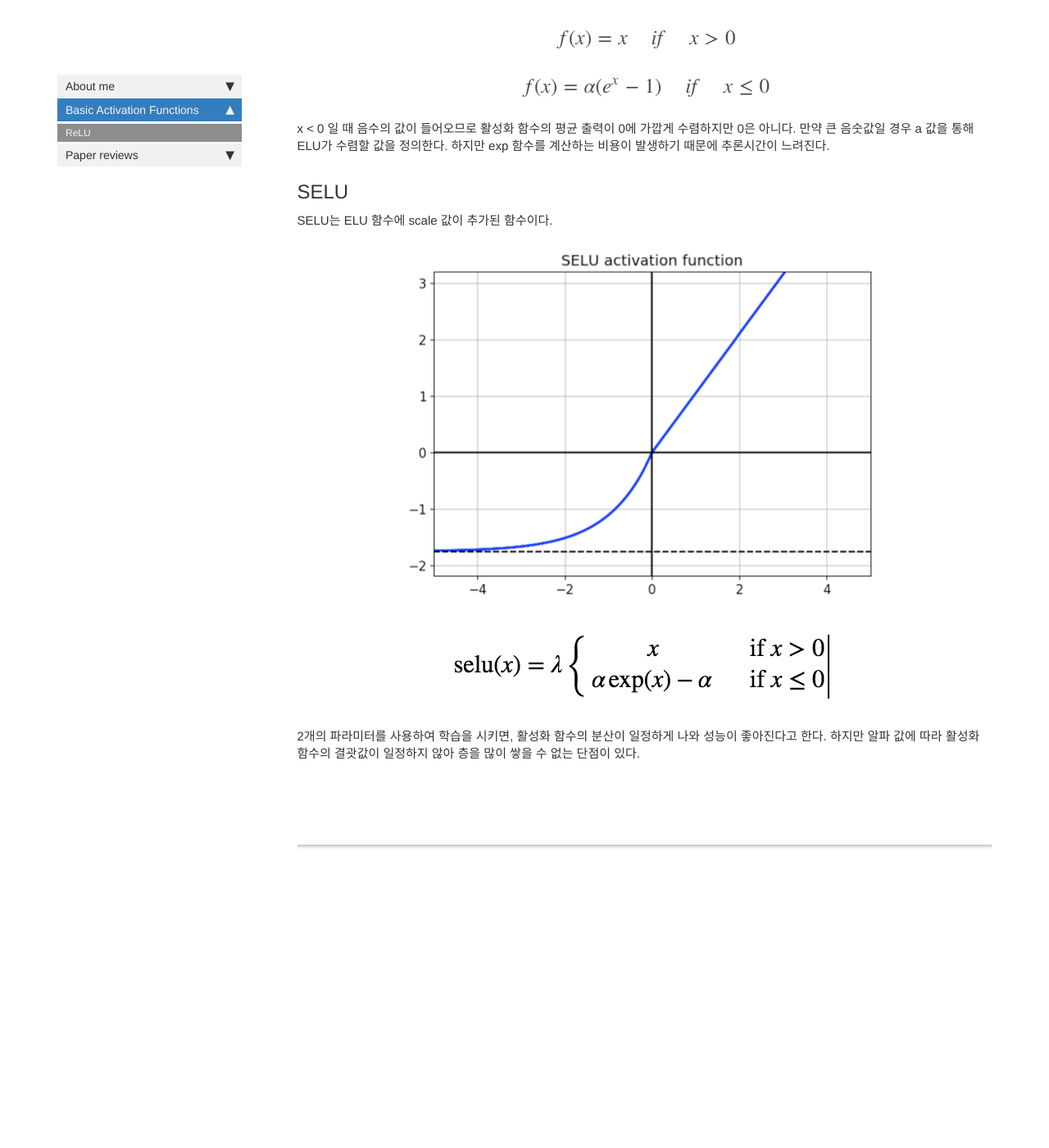
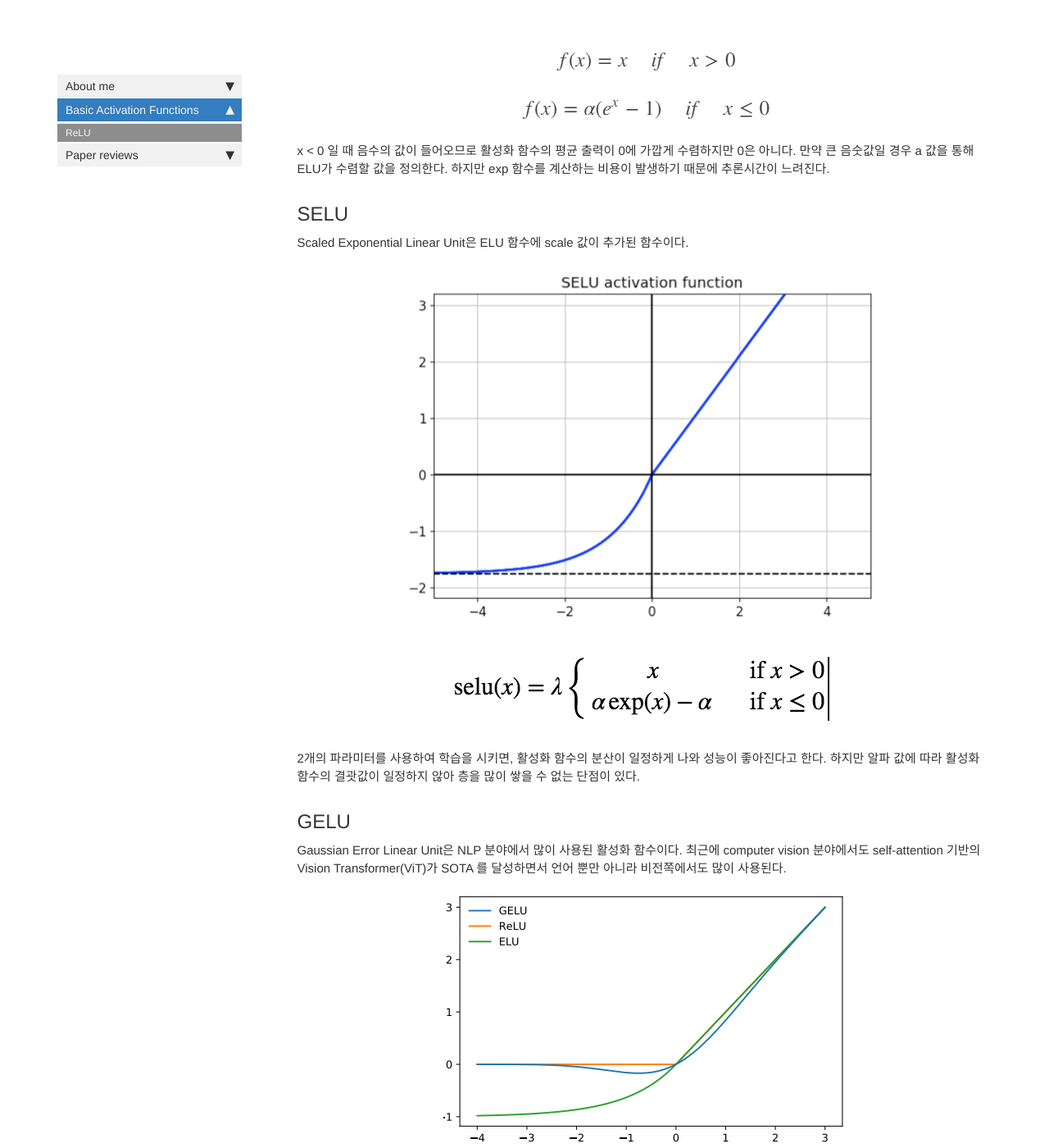
Before and after one commit to HeaseoChung/heaseochung.github.io, a Jekyll site: the page built from pages/Basic_Activation_Functions/ReLU.md, in a window 1280 px wide and 1400 px high, scrolled down 2879 px. Shown: the whole window at 82% size. Built offline with Jekyll 4.4.1, drawn with Linux system fonts in a browser that asks for light colours; comment, search, counter and statistics services are not loaded; before the commit the page ends 3931 px from its top, so only the background shows below that; some of the changed text lies outside the part shown.

Commit message:
update ReLU.md to add GELU information

```diff
--- a/pages/Basic_Activation_Functions/ReLU.md
+++ b/pages/Basic_Activation_Functions/ReLU.md
@@ -66,7 +66,7 @@ x < 0 일 때 음수의 값이 들어오므로 활성화 함수의 평균 출력
 
 ## SELU
 
-SELU는 ELU 함수에 scale 값이 추가된 함수이다.
+Scaled Exponential Linear Unit은 ELU 함수에 scale 값이 추가된 함수이다.
 
 <p align="center">
   <img width="" height="" src="images/ReLU/SELU_graph.png">
@@ -77,3 +77,17 @@ SELU는 ELU 함수에 scale 값이 추가된 함수이다.
 </p>
 
 2개의 파라미터를 사용하여 학습을 시키면, 활성화 함수의 분산이 일정하게 나와 성능이 좋아진다고 한다. 하지만 알파 값에 따라 활성화 함수의 결괏값이 일정하지 않아 층을 많이 쌓을 수 없는 단점이 있다.
+
+## GELU
+
+Gaussian Error Linear Unit은 NLP 분야에서 많이 사용된 활성화 함수이다. 최근에 computer vision 분야에서도 self-attention 기반의 Vision Transformer(ViT)가 SOTA 를 달성하면서 언어 뿐만 아니라 비전쪽에서도 많이 사용된다.
+
+<p align="center">
+  <img width="" height="" src="images/ReLU/GELU_graph.png">
+</p>
+
+<p align="center">
+  <img width="" height="" src="images/ReLU/GELU_formula.png">
+</p>
+
+GELU 또한 Dying ReLU 를 개선하고자 네트워크가 깊어질수록 adaptive dropout 형태로 입력치에 가중치를 부여해서 Dying ReLU를 개선한다.
```
Also changed, not shown: images/ReLU/GELU_formula.png (added), images/ReLU/GELU_graph.png (added).
